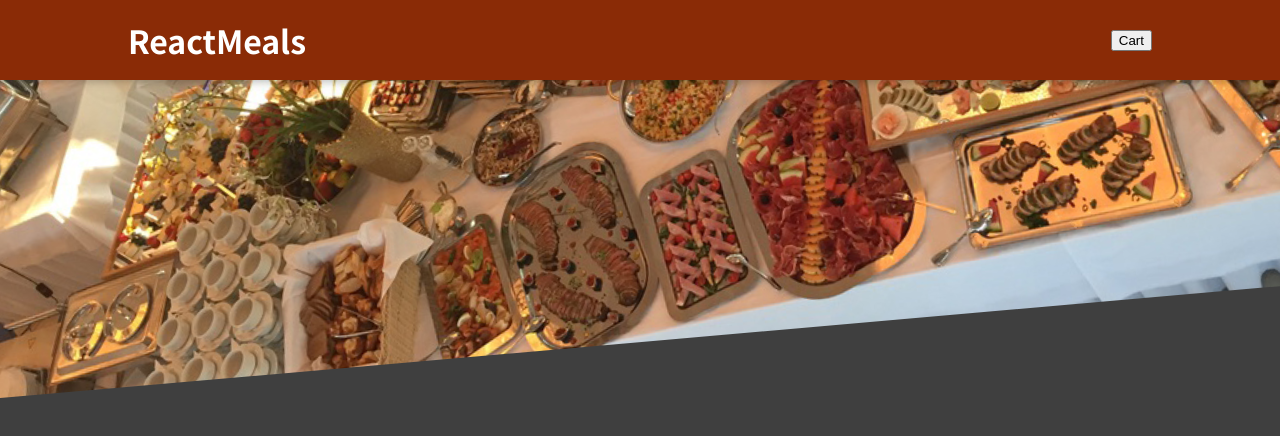
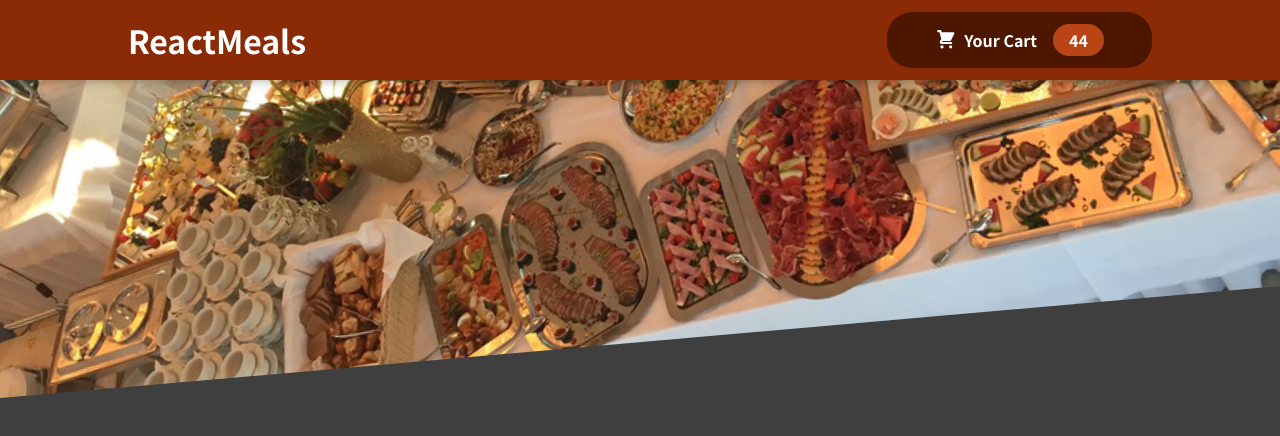
Before and after one commit to mowalky/reactmeals, a React (Create React App) app: page / in a window 1280 px wide. Shown: the top 436 px of the page. Built offline with nearby package versions, Linux system fonts and the light colour scheme.

Commit message:
updated cart button

```diff
--- /dev/null
+++ b/src/components/Cart/CartIcon.js
@@ -0,0 +1,13 @@
+const CartIcon = () => {
+  return (
+    <svg
+      xmlns="http://www.w3.org/2000/svg"
+      viewBox="0 0 20 20"
+      fill="currentColor"
+    >
+      <path d="M3 1a1 1 0 000 2h1.22l.305 1.222a.997.997 0 00.01.042l1.358 5.43-.893.892C3.74 11.846 4.632 14 6.414 14H15a1 1 0 000-2H6.414l1-1H14a1 1 0 00.894-.553l3-6A1 1 0 0017 3H6.28l-.31-1.243A1 1 0 005 1H3zM16 16.5a1.5 1.5 0 11-3 0 1.5 1.5 0 013 0zM6.5 18a1.5 1.5 0 100-3 1.5 1.5 0 000 3z" />
+    </svg>
+  );
+};
+
+export default CartIcon;
--- a/src/components/UI/Header.js
+++ b/src/components/UI/Header.js
@@ -1,4 +1,5 @@
 import { Fragment } from "react";
+import HeaderCartButton from "./HeaderCartButton";
 
 import classes from "./Header.module.css";
 import mealsImage from "../../assets/meals.jpg";
@@ -8,7 +9,7 @@
     <Fragment>
       <header className={classes.header}>
         <h1>ReactMeals</h1>
-        <button>Cart</button>
+        <HeaderCartButton />
       </header>
       <div className={classes["main-image"]}>
         <img src={mealsImage} alt="ReactMeals" />
--- /dev/null
+++ b/src/components/UI/HeaderCartButton.js
@@ -0,0 +1,17 @@
+import CartIcon from "../Cart/CartIcon";
+
+import classes from "./HeaderCartButton.module.css";
+
+const HeaderCartButton = (props) => {
+  return (
+    <button className={classes.button}>
+      <span className={classes.icon}>
+        <CartIcon />
+      </span>
+      <span>Your Cart</span>
+      <span className={classes.badge}>44</span>
+    </button>
+  );
+};
+
+export default HeaderCartButton;
```
